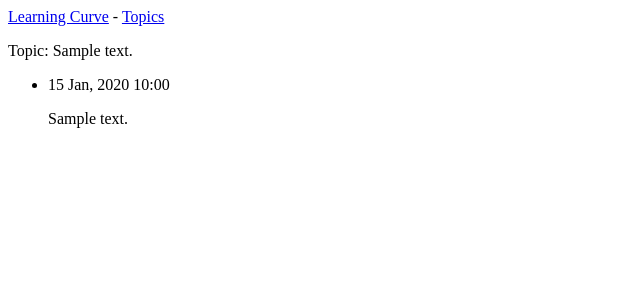
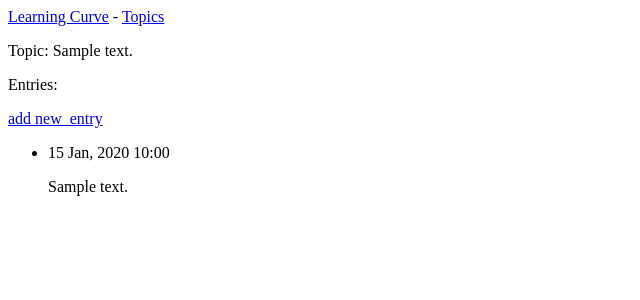
Before and after one commit to AllejandroSousa/Learning-Curve-Management, a Django app: page /topics/1/ in a window 1280 px wide. Shown: the top 300 px of the page, without its empty margins (0-640 px from the left). Run offline with Django 5.2, Linux system fonts and the light colour scheme; tables that the repository leaves empty hold one stand-in row (values such as "Sample post").

Commit message:
Now you can add a content to a topic

```diff
--- a/learning_curves/templates/learning_curves/topic.html
+++ b/learning_curves/templates/learning_curves/topic.html
@@ -1,8 +1,14 @@
-{% extends 'learning_curves/base.html' %}
+{% extends "learning_curves/base.html" %}
 
 {% block content %}
 
   <p>Topic: {{ topic }}</p>
+
+  <p>Entries:</p>
+  <p>
+    <a href="{% url 'learning_curves:new_entry' topic.id %}">add new_entry</a>
+  </p>
+
   <ul>
   {% for entry in entries %}
     <li>
```
